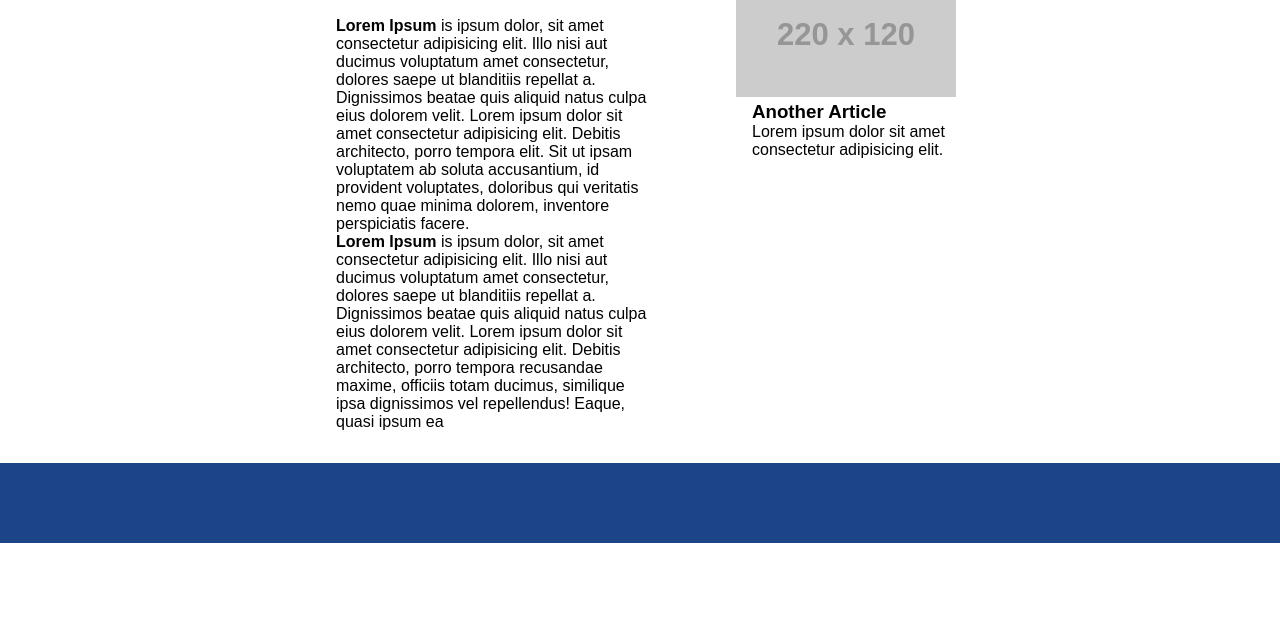
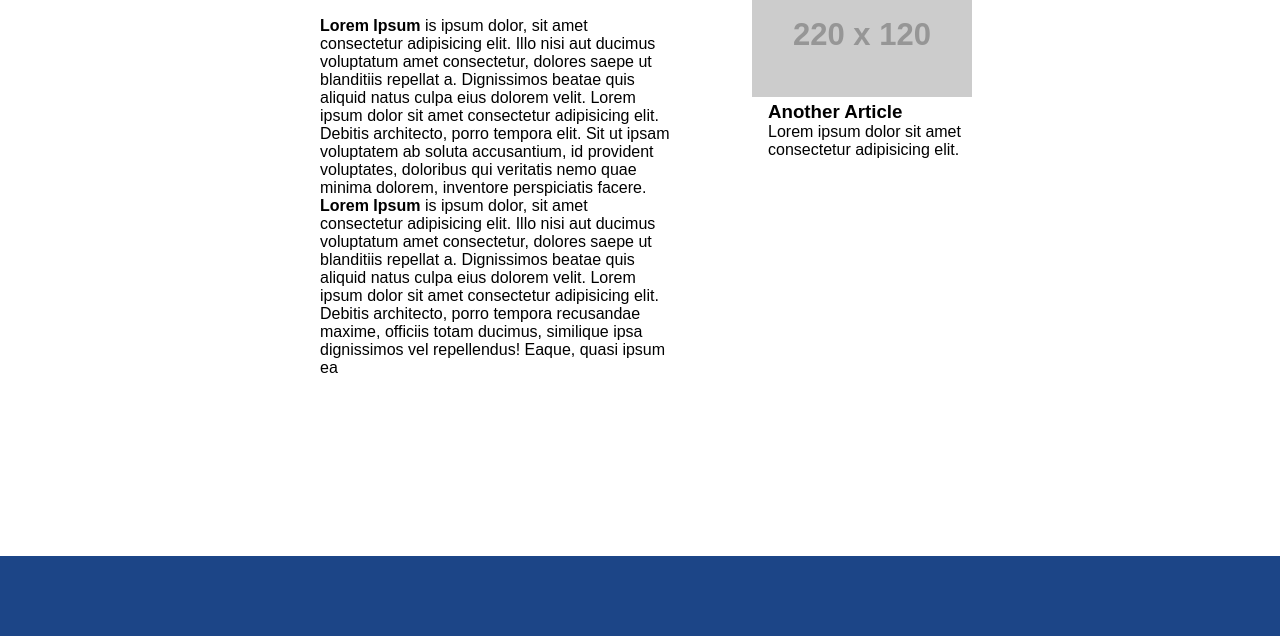
Before and after one commit to JaredVandeWater/IHaveACoolSite, a plain HTML site: page index.html in a window 1280 px wide. Shown: the part 164-800 px from the top of the page. Drawn offline with Linux system fonts and the light colour scheme; placeholder pictures from the web are drawn by us.

Commit message:
fixed footer

```diff
--- a/index.html
+++ b/index.html
@@ -11,6 +11,8 @@
 
 <body>
 
+    <div class="content">
+
         <header class="title">
             <h1 class="c-text">Hey there I have a cool site</h1>
         </header>
@@ -22,19 +24,23 @@
                 <header>
                     <h2 class="c-text title2">Why Designers are important!</h2>
                 </header>
-            <div class="info"> <b>Lorem Ipsum</b> is ipsum dolor, sit amet consectetur adipisicing elit. Illo nisi aut
+                <div class="info"> <b>Lorem Ipsum</b> is ipsum dolor, sit amet consectetur adipisicing elit. Illo nisi
+                    aut
                     ducimus voluptatum
                     amet
-                consectetur, dolores saepe ut blanditiis repellat a. Dignissimos beatae quis aliquid natus culpa eius
+                    consectetur, dolores saepe ut blanditiis repellat a. Dignissimos beatae quis aliquid natus culpa
+                    eius
                     dolorem velit. Lorem ipsum dolor sit amet consectetur adipisicing elit. Debitis architecto, porro
                     tempora elit. Sit ut ipsam voluptatem ab soluta
                     accusantium, id provident voluptates, doloribus qui veritatis nemo quae minima dolorem, inventore
                     perspiciatis facere.
                 </div>
-            <div class="info"> <b>Lorem Ipsum</b> is ipsum dolor, sit amet consectetur adipisicing elit. Illo nisi aut
+                <div class="info"> <b>Lorem Ipsum</b> is ipsum dolor, sit amet consectetur adipisicing elit. Illo nisi
+                    aut
                     ducimus voluptatum
                     amet
-                consectetur, dolores saepe ut blanditiis repellat a. Dignissimos beatae quis aliquid natus culpa eius
+                    consectetur, dolores saepe ut blanditiis repellat a. Dignissimos beatae quis aliquid natus culpa
+                    eius
                     dolorem velit. Lorem ipsum dolor sit amet consectetur adipisicing elit. Debitis architecto, porro
                     tempora
                     recusandae maxime, officiis totam ducimus, similique ipsa dignissimos vel repellendus! Eaque, quasi
@@ -55,8 +61,9 @@
 
 
         </main>
-    <footer class="d-flex"></footer>
 
+    </div>
+    <footer></footer>
 </body>
 
 </html>
--- a/style.css
+++ b/style.css
@@ -12,7 +12,18 @@ html, body {
     margin: 0;
     padding: 0;
     font-family: Arial, Helvetica, sans-serif;
+    height: 100%;
+
 }
+body {
+    display: flex;
+    flex-direction: column;
+}
+.content{
+    flex: 1 0 auto;
+}
+
+
 
 .c-text{
     text-align: center;
@@ -43,13 +54,14 @@ html, body {
 }
 
 .info{
-    max-width: 20rem;
+    max-width: 22rem;
     padding-left: 2rem;
 }
 
 footer{
     background-color: var(--main-blue);
     min-height: 5rem;
+    flex-shrink: 0;
 }
 
 .leftside{
```
Lines whose indentation alone changed are shown as unchanged.
